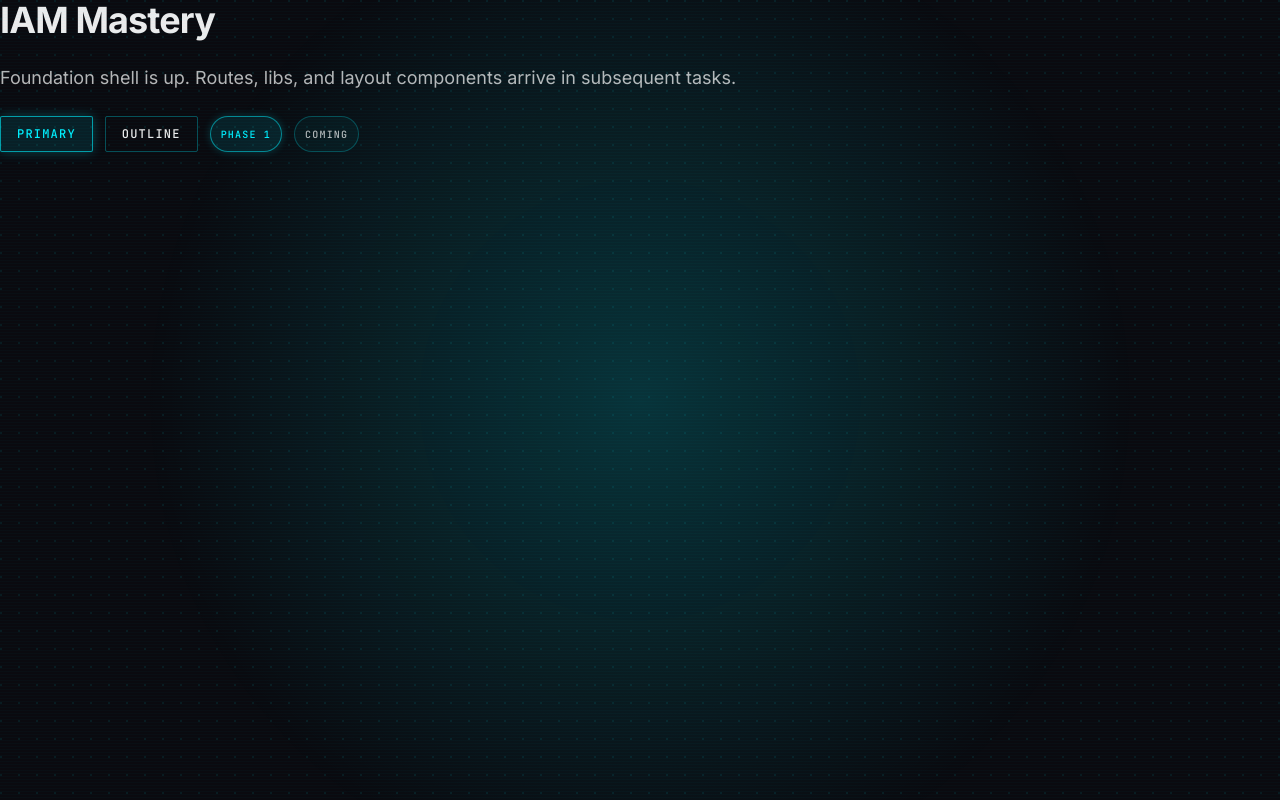
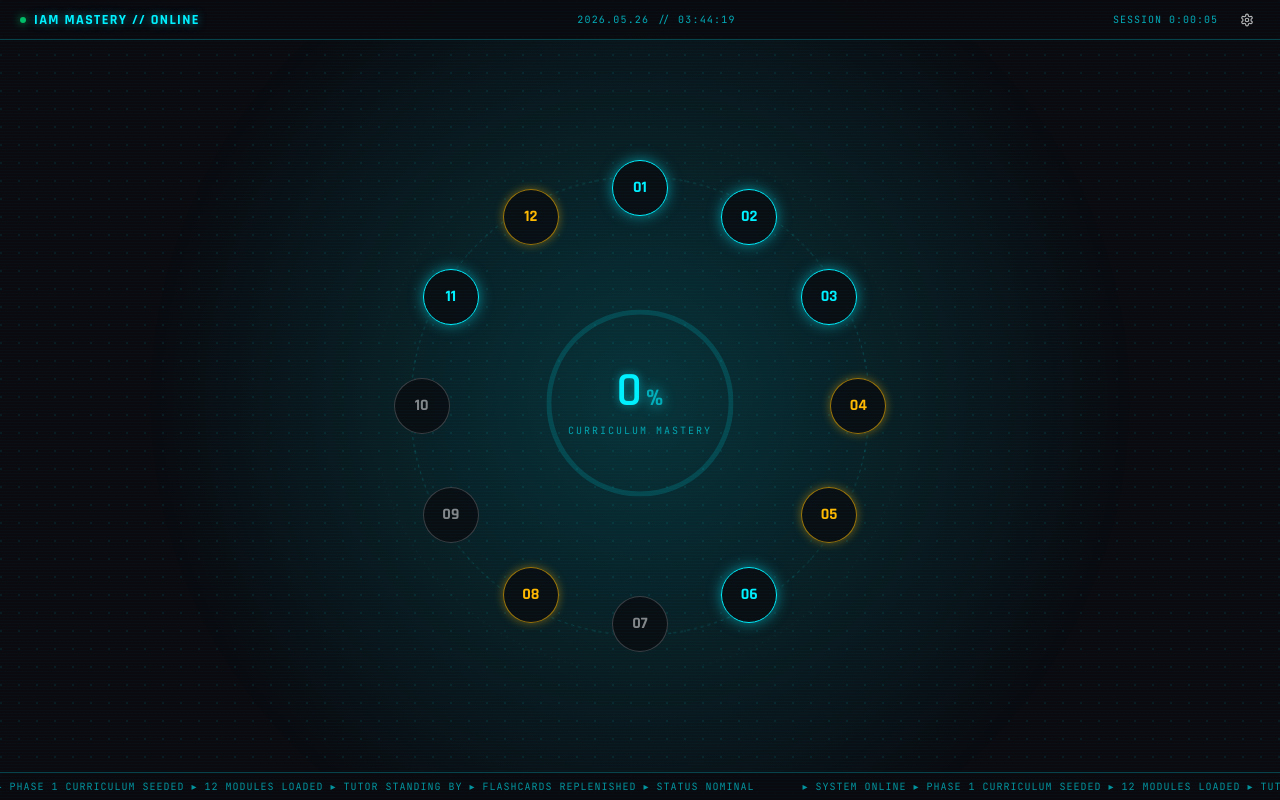
Before and after one commit to koltbern15/IAM-Master, a Next.js app: page / in a window 1280 px wide. Built offline with nearby package versions, Linux system fonts and the light colour scheme.

Commit message:
feat(home): replace home page with HudShell + 2D SVG ModuleConstellation

```diff
--- a/app/globals.css
+++ b/app/globals.css
@@ -104,4 +104,13 @@
     from { max-width: 0; }
     to   { max-width: 100%; }
   }
+
+  @keyframes jarvis-spin {
+    from { transform: rotate(0deg); }
+    to   { transform: rotate(360deg); }
+  }
+  @keyframes jarvis-spin-rev {
+    from { transform: rotate(360deg); }
+    to   { transform: rotate(0deg); }
+  }
 }
--- a/app/page.tsx
+++ b/app/page.tsx
@@ -1,19 +1,21 @@
-import { Button } from '@/components/ui/button'
-import { Badge } from '@/components/ui/badge'
+import { HudShell } from '@/components/layout/HudShell'
+import { ModuleConstellation } from '@/components/jarvis/ModuleConstellation'
+
+const SAMPLE_TICKER = [
+  'SYSTEM ONLINE',
+  'PHASE 1 CURRICULUM SEEDED',
+  '12 MODULES LOADED',
+  'TUTOR STANDING BY',
+  'FLASHCARDS REPLENISHED',
+  'STATUS NOMINAL'
+]
 
 export default function HomePage() {
+  // Placeholder mastery value — Plan 2B wires this to real progress.ts
+  const totalMastery = 0
   return (
-    <div className="space-y-6">
-      <h1 className="text-balance text-4xl font-bold tracking-tight">IAM Mastery</h1>
-      <p className="text-lg text-muted-foreground">
-        Foundation shell is up. Routes, libs, and layout components arrive in subsequent tasks.
-      </p>
-      <div className="flex gap-3">
-        <Button>Primary</Button>
-        <Button variant="outline">Outline</Button>
-        <Badge>Phase 1</Badge>
-        <Badge variant="secondary">Coming</Badge>
-      </div>
-    </div>
+    <HudShell events={SAMPLE_TICKER}>
+      <ModuleConstellation totalMasteryPercent={totalMastery} />
+    </HudShell>
   )
 }
--- /dev/null
+++ b/components/jarvis/ModuleConstellation.tsx
@@ -0,0 +1,125 @@
+import Link from 'next/link'
+import { getAllModules } from '@/lib/content'
+import { cn } from '@/lib/utils'
+import { RadialRing } from './RadialRing'
+import { TelemetryValue } from './TelemetryValue'
+
+interface ModuleConstellationProps {
+  /** 0–100 — overall curriculum mastery */
+  totalMasteryPercent: number
+  /** SVG size in px (default 520) */
+  size?: number
+}
+
+const PHASE_COLOR = {
+  1: { ring: 'border-cyan', text: 'text-cyan', glow: 'shadow-[0_0_14px_rgb(0_240_255/0.5)]' },
+  2: { ring: 'border-warn/60', text: 'text-warn', glow: 'shadow-[0_0_10px_rgb(255_184_0/0.4)]' },
+  3: { ring: 'border-text-dim/40', text: 'text-text-dim', glow: '' }
+} as const
+
+export function ModuleConstellation({
+  totalMasteryPercent,
+  size = 520
+}: ModuleConstellationProps) {
+  const modules = getAllModules()
+  const radius = size * 0.42
+
+  return (
+    <div className="relative" style={{ width: size, height: size }}>
+      {/* Outer decorative dashed rings */}
+      <svg
+        aria-hidden="true"
+        width={size}
+        height={size}
+        viewBox={`0 0 ${size} ${size}`}
+        className="absolute inset-0 motion-reduce:hidden"
+      >
+        <circle
+          cx={size / 2}
+          cy={size / 2}
+          r={radius * 1.05}
+          fill="none"
+          stroke="rgb(0 240 255 / 0.18)"
+          strokeWidth="1"
+          strokeDasharray="3 4"
+          className="origin-center animate-[jarvis-spin_24s_linear_infinite]"
+        />
+        <circle
+          cx={size / 2}
+          cy={size / 2}
+          r={radius * 1.22}
+          fill="none"
+          stroke="rgb(0 240 255 / 0.1)"
+          strokeWidth="1"
+          strokeDasharray="1 6"
+          className="origin-center animate-[jarvis-spin-rev_38s_linear_infinite]"
+        />
+      </svg>
+
+      {/* Central mastery core */}
+      <div className="absolute left-1/2 top-1/2 -translate-x-1/2 -translate-y-1/2">
+        <RadialRing
+          value={totalMasteryPercent / 100}
+          size={size * 0.36}
+          thickness={5}
+          label={
+            <div className="text-center">
+              <div className="font-display text-5xl font-bold leading-none text-cyan glow-cyan-strong">
+                <TelemetryValue value={totalMasteryPercent} />
+                <span className="ml-1 text-2xl text-cyan/60">%</span>
+              </div>
+              <div className="mt-2 font-mono text-[10px] uppercase tracking-[0.2em] text-cyan/60">
+                CURRICULUM MASTERY
+              </div>
+            </div>
+          }
+        />
+      </div>
+
+      {/* 12 module nodes arrayed at fixed angles */}
+      {modules.map((m, i) => {
+        const angleDeg = i * 30 - 90 // start at top, clockwise
+        const rad = (angleDeg * Math.PI) / 180
+        const x = size / 2 + radius * Math.cos(rad)
+        const y = size / 2 + radius * Math.sin(rad)
+        const phase = m.phase as 1 | 2 | 3
+        const c = PHASE_COLOR[phase]
+        return (
+          <Link
+            key={m.id}
+            href={`/modules/${m.id}`}
+            data-jarvis-module-node={m.id}
+            data-phase={String(phase)}
+            aria-label={`${m.order}. ${m.title}`}
+            className={cn(
+              'absolute flex size-14 -translate-x-1/2 -translate-y-1/2 items-center justify-center rounded-full border bg-void/80 backdrop-blur-sm transition-all',
+              'hover:scale-110',
+              c.ring,
+              c.text,
+              c.glow
+            )}
+            style={{ left: x, top: y }}
+            title={m.title}
+          >
+            <span className="font-display text-base font-bold tabular-nums">
+              {String(m.order).padStart(2, '0')}
+            </span>
+          </Link>
+        )
+      })}
+
+      {/* Hidden accessible nav for screen readers + keyboard tab order */}
+      <nav aria-label="Module navigation" className="sr-only">
+        <ul>
+          {modules.map((m) => (
+            <li key={m.id}>
+              <Link href={`/modules/${m.id}`}>
+                {m.order}. {m.title} (Phase {m.phase})
+              </Link>
+            </li>
+          ))}
+        </ul>
+      </nav>
+    </div>
+  )
+}
```
Also changed, not shown: 1 other file (tests, documents, lock files or other folders).
